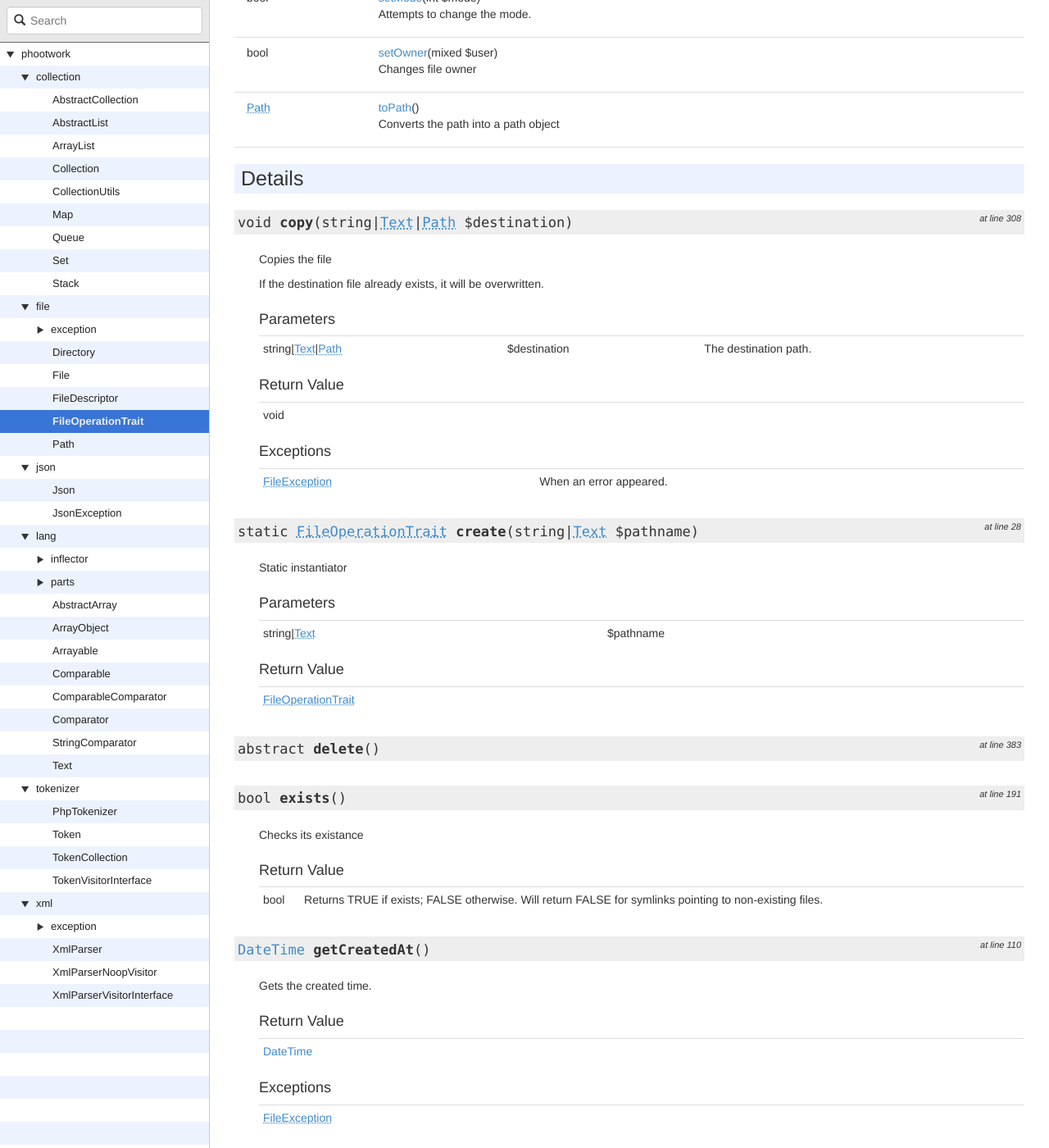
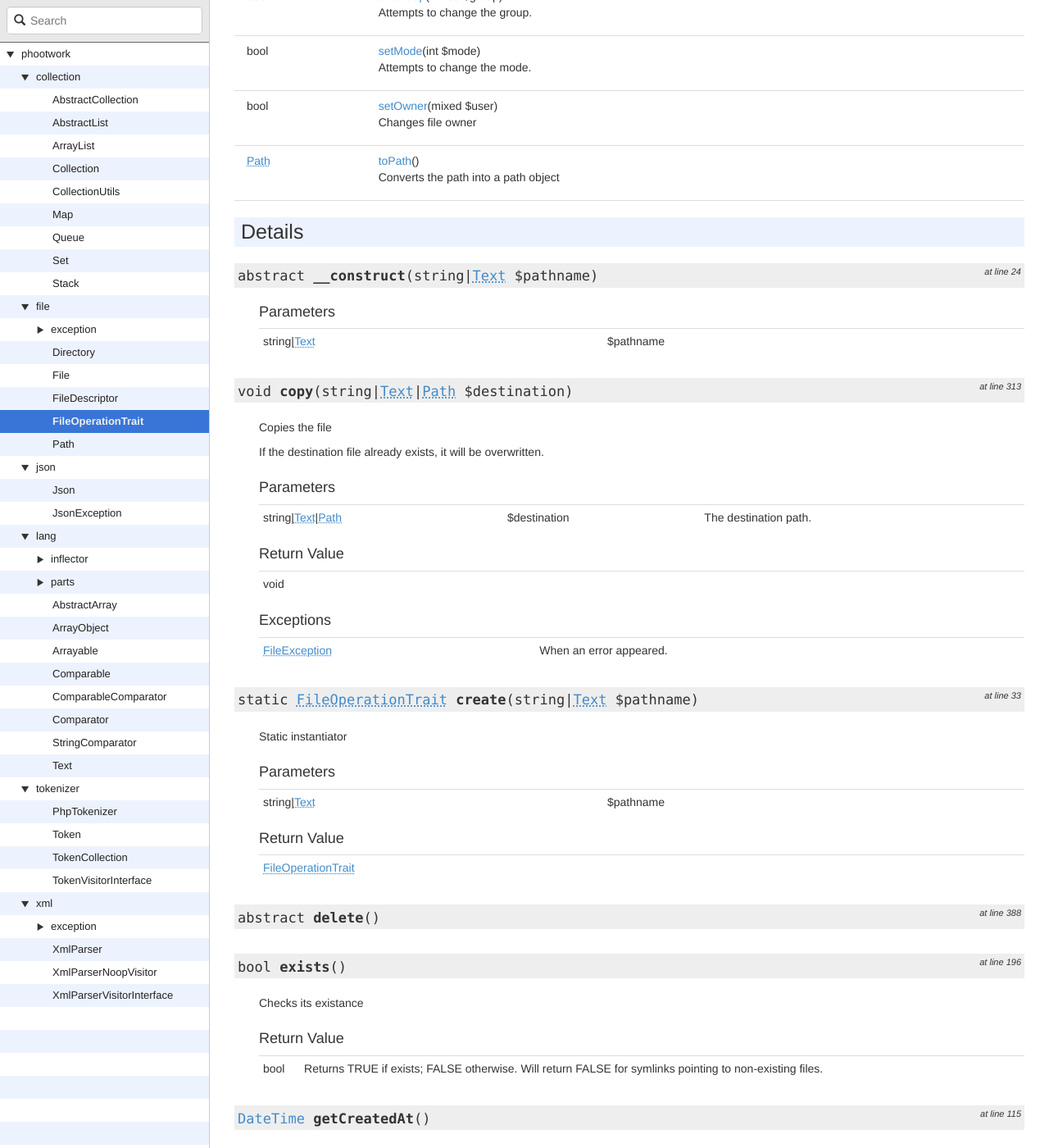
Before and after one commit to phootwork/phootwork.github.io, a Jekyll site: the page api/phootwork/file/FileOperationTrait.html, which Jekyll copies as it is, in a window 1280 px wide and 1400 px high, scrolled down 1843 px. Shown: the whole window at 82% size. Built offline with Jekyll 4.4.1, drawn with Linux system fonts in a browser that asks for light colours; some of the changed text lies outside the part shown.

```diff
--- a/api/phootwork/file/FileOperationTrait.html
+++ b/api/phootwork/file/FileOperationTrait.html
@@ -92,6 +92,17 @@
             <h2>Methods</h2>
 
             <div class="container-fluid underlined">
+                    <div class="row">
+                <div class="col-md-2 type">
+
+                </div>
+                <div class="col-md-8 type">
+                    <a href="#method___construct">__construct</a>(string|<a href="../../phootwork/lang/Text.html"><abbr title="phootwork\lang\Text">Text</abbr></a> $pathname)
+
+                                            <p class="no-description">No description</p>
+                                    </div>
+                <div class="col-md-2"></div>
+            </div>
                     <div class="row">
                 <div class="col-md-2 type">
                     void
@@ -360,8 +371,37 @@
 
             <div id="method-details">
                     <div class="method-item">
+                    <h3 id="method___construct">
+        <div class="location">at         line 24</div>
+        <code>    abstract
+    <strong>__construct</strong>(string|<a href="../../phootwork/lang/Text.html"><abbr title="phootwork\lang\Text">Text</abbr></a> $pathname)
+        </code>
+    </h3>
+    <div class="details">
+
+
+
+                <div class="tags">
+                            <h4>Parameters</h4>
+
+                    <table class="table table-condensed">
+                    <tr>
+                <td>string|<a href="../../phootwork/lang/Text.html"><abbr title="phootwork\lang\Text">Text</abbr></a></td>
+                <td>$pathname</td>
+                <td></td>
+            </tr>
+            </table>
+
+
+
+
+                    </div>
+    </div>
+
+            </div>
+                    <div class="method-item">
                     <h3 id="method_copy">
-        <div class="location">at         line 308</div>
+        <div class="location">at         line 313</div>
         <code>                    void
     <strong>copy</strong>(string|<a href="../../phootwork/lang/Text.html"><abbr title="phootwork\lang\Text">Text</abbr></a>|<a href="../../phootwork/file/Path.html"><abbr title="phootwork\file\Path">Path</abbr></a> $destination)
         </code>
@@ -410,7 +450,7 @@
             </div>
                     <div class="method-item">
                     <h3 id="method_create">
-        <div class="location">at         line 28</div>
+        <div class="location">at         line 33</div>
         <code>        static            <a href="../../phootwork/file/FileOperationTrait.html"><abbr title="phootwork\file\FileOperationTrait">FileOperationTrait</abbr></a>
     <strong>create</strong>(string|<a href="../../phootwork/lang/Text.html"><abbr title="phootwork\lang\Text">Text</abbr></a> $pathname)
         </code>
@@ -450,7 +490,7 @@
             </div>
                     <div class="method-item">
                     <h3 id="method_delete">
-        <div class="location">at         line 383</div>
+        <div class="location">at         line 388</div>
         <code>    abstract
     <strong>delete</strong>()
         </code>
@@ -469,7 +509,7 @@
             </div>
                     <div class="method-item">
                     <h3 id="method_exists">
-        <div class="location">at         line 191</div>
+        <div class="location">at         line 196</div>
         <code>                    bool
     <strong>exists</strong>()
         </code>
@@ -500,7 +540,7 @@
             </div>
                     <div class="method-item">
                     <h3 id="method_getCreatedAt">
-        <div class="location">at         line 110</div>
+        <div class="location">at         line 115</div>
         <code>                    <a target="_blank" href="http://php.net/DateTime">DateTime</a>
     <strong>getCreatedAt</strong>()
         </code>
@@ -539,7 +579,7 @@
             </div>
                     <div class="method-item">
                     <h3 id="method_getDirname">
-        <div class="location">at         line 62</div>
+        <div class="location">at         line 67</div>
         <code>                    <a href="../../phootwork/lang/Text.html"><abbr title="phootwork\lang\Text">Text</abbr></a>
     <strong>getDirname</strong>()
         </code>
@@ -569,7 +609,7 @@
             </div>
                     <div class="method-item">
                     <h3 id="method_getExtension">
-        <div class="location">at         line 44</div>
+        <div class="location">at         line 49</div>
         <code>                    <a href="../../phootwork/lang/Text.html"><abbr title="phootwork\lang\Text">Text</abbr></a>
     <strong>getExtension</strong>()
         </code>
@@ -599,7 +639,7 @@
             </div>
                     <div class="method-item">
                     <h3 id="method_getFilename">
-        <div class="location">at         line 53</div>
+        <div class="location">at         line 58</div>
         <code>                    <a href="../../phootwork/lang/Text.html"><abbr title="phootwork\lang\Text">Text</abbr></a>
     <strong>getFilename</strong>()
         </code>
@@ -629,7 +669,7 @@
             </div>
                     <div class="method-item">
                     <h3 id="method_getGroup">
-        <div class="location">at         line 157</div>
+        <div class="location">at         line 162</div>
         <code>                    int|null
     <strong>getGroup</strong>()
         </code>
@@ -659,7 +699,7 @@
             </div>
                     <div class="method-item">
                     <h3 id="method_getInode">
-        <div class="location">at         line 146</div>
+        <div class="location">at         line 151</div>
         <code>                    int|null
     <strong>getInode</strong>()
         </code>
@@ -689,7 +729,7 @@
             </div>
                     <div class="method-item">
                     <h3 id="method_getLastAccessedAt">
-        <div class="location">at         line 91</div>
+        <div class="location">at         line 96</div>
         <code>                    <a target="_blank" href="http://php.net/DateTime">DateTime</a>
     <strong>getLastAccessedAt</strong>()
         </code>
@@ -728,7 +768,7 @@
             </div>
                     <div class="method-item">
                     <h3 id="method_getLinkTarget">
-        <div class="location">at         line 238</div>
+        <div class="location">at         line 243</div>
         <code>                    <abbr title="phootwork\file\phootwork\file\Path">Path</abbr>|null
     <strong>getLinkTarget</strong>()
         </code>
@@ -769,7 +809,7 @@
             </div>
                     <div class="method-item">
                     <h3 id="method_getModifiedAt">
-        <div class="location">at         line 129</div>
+        <div class="location">at         line 134</div>
         <code>                    <a target="_blank" href="http://php.net/DateTime">DateTime</a>
     <strong>getModifiedAt</strong>()
         </code>
@@ -808,7 +848,7 @@
             </div>
                     <div class="method-item">
                     <h3 id="method_getOwner">
-        <div class="location">at         line 168</div>
+        <div class="location">at         line 173</div>
         <code>                    int|null
     <strong>getOwner</strong>()
         </code>
@@ -838,7 +878,7 @@
             </div>
                     <div class="method-item">
                     <h3 id="method_getPathname">
-        <div class="location">at         line 71</div>
+        <div class="location">at         line 76</div>
         <code>                    <a href="../../phootwork/lang/Text.html"><abbr title="phootwork\lang\Text">Text</abbr></a>
     <strong>getPathname</strong>()
         </code>
@@ -868,7 +908,7 @@
             </div>
                     <div class="method-item">
                     <h3 id="method_getPermissions">
-        <div class="location">at         line 181</div>
+        <div class="location">at         line 186</div>
         <code>                    int
     <strong>getPermissions</strong>()
         </code>
@@ -900,7 +940,7 @@
             </div>
                     <div class="method-item">
                     <h3 id="method_isExecutable">
-        <div class="location">at         line 200</div>
+        <div class="location">at         line 205</div>
         <code>                    bool
     <strong>isExecutable</strong>()
         </code>
@@ -930,7 +970,7 @@
             </div>
                     <div class="method-item">
                     <h3 id="method_isLink">
-        <div class="location">at         line 227</div>
+        <div class="location">at         line 232</div>
         <code>                    bool
     <strong>isLink</strong>()
         </code>
@@ -960,7 +1000,7 @@
             </div>
                     <div class="method-item">
                     <h3 id="method_isReadable">
-        <div class="location">at         line 209</div>
+        <div class="location">at         line 214</div>
         <code>                    bool
     <strong>isReadable</strong>()
         </code>
@@ -990,7 +1030,7 @@
             </div>
                     <div class="method-item">
                     <h3 id="method_isWritable">
-        <div class="location">at         line 218</div>
+        <div class="location">at         line 223</div>
         <code>                    bool
     <strong>isWritable</strong>()
         </code>
@@ -1020,7 +1060,7 @@
             </div>
                     <div class="method-item">
                     <h3 id="method_linkTo">
-        <div class="location">at         line 359</div>
+        <div class="location">at         line 364</div>
         <code>                    void
     <strong>linkTo</strong>(string|<a href="../../phootwork/file/Path.html"><abbr title="phootwork\file\Path">Path</abbr></a>|<a href="../../phootwork/lang/Text.html"><abbr title="phootwork\lang\Text">Text</abbr></a> $destination)
         </code>
@@ -1069,7 +1109,7 @@
             </div>
                     <div class="method-item">
                     <h3 id="method_move">
-        <div class="location">at         line 323</div>
+        <div class="location">at         line 328</div>
         <code>                    void
     <strong>move</strong>(string|<a href="../../phootwork/lang/Text.html"><abbr title="phootwork\lang\Text">Text</abbr></a>|<a href="../../phootwork/file/Path.html"><abbr title="phootwork\file\Path">Path</abbr></a> $destination)
         </code>
@@ -1118,7 +1158,7 @@
             </div>
                     <div class="method-item">
                     <h3 id="method_setGroup">
-        <div class="location">at         line 256</div>
+        <div class="location">at         line 261</div>
         <code>                    bool
     <strong>setGroup</strong>(mixed $group)
         </code>
@@ -1159,7 +1199,7 @@ change the group of a file to any group of which that user is a member.</p>
             </div>
                     <div class="method-item">
                     <h3 id="method_setMode">
-        <div class="location">at         line 277</div>
+        <div class="location">at         line 282</div>
         <code>                    bool
     <strong>setMode</strong>(int $mode)
         </code>
@@ -1218,7 +1258,7 @@ change the group of a file to any group of which that user is a member.</p>
             </div>
                     <div class="method-item">
                     <h3 id="method_setOwner">
-        <div class="location">at         line 290</div>
+        <div class="location">at         line 295</div>
         <code>                    bool
     <strong>setOwner</strong>(mixed $user)
         </code>
@@ -1258,7 +1298,7 @@ change the group of a file to any group of which that user is a member.</p>
             </div>
                     <div class="method-item">
                     <h3 id="method_toPath">
-        <div class="location">at         line 80</div>
+        <div class="location">at         line 85</div>
         <code>                    <a href="../../phootwork/file/Path.html"><abbr title="phootwork\file\Path">Path</abbr></a>
     <strong>toPath</strong>()
         </code>
--- a/api/phootwork/lang/inflector/Inflector.html
+++ b/api/phootwork/lang/inflector/Inflector.html
@@ -311,7 +311,7 @@
             </div>
                     <div class="method-item">
                     <h3 id="method_isSingular">
-        <div class="location">at         line 242</div>
+        <div class="location">at         line 235</div>
         <code>                    bool
     <strong>isSingular</strong>(string $root)
         </code>
--- a/api/sami.js
+++ b/api/sami.js
@@ -148,7 +148,8 @@ window.projectVersion = 'master';
                     {"type": "Method", "fromName": "phootwork\\file\\FileDescriptor", "fromLink": "phootwork/file/FileDescriptor.html", "link": "phootwork/file/FileDescriptor.html#method___toString", "name": "phootwork\\file\\FileDescriptor::__toString", "doc": "&quot;String representation of this file as pathname&quot;"},
 
             {"type": "Trait", "fromName": "phootwork\\file", "fromLink": "phootwork/file.html", "link": "phootwork/file/FileOperationTrait.html", "name": "phootwork\\file\\FileOperationTrait", "doc": "&quot;&quot;"},
-                                                        {"type": "Method", "fromName": "phootwork\\file\\FileOperationTrait", "fromLink": "phootwork/file/FileOperationTrait.html", "link": "phootwork/file/FileOperationTrait.html#method_create", "name": "phootwork\\file\\FileOperationTrait::create", "doc": "&quot;Static instantiator&quot;"},
+                                                        {"type": "Method", "fromName": "phootwork\\file\\FileOperationTrait", "fromLink": "phootwork/file/FileOperationTrait.html", "link": "phootwork/file/FileOperationTrait.html#method___construct", "name": "phootwork\\file\\FileOperationTrait::__construct", "doc": "&quot;&quot;"},
+                    {"type": "Method", "fromName": "phootwork\\file\\FileOperationTrait", "fromLink": "phootwork/file/FileOperationTrait.html", "link": "phootwork/file/FileOperationTrait.html#method_create", "name": "phootwork\\file\\FileOperationTrait::create", "doc": "&quot;Static instantiator&quot;"},
                     {"type": "Method", "fromName": "phootwork\\file\\FileOperationTrait", "fromLink": "phootwork/file/FileOperationTrait.html", "link": "phootwork/file/FileOperationTrait.html#method_getExtension", "name": "phootwork\\file\\FileOperationTrait::getExtension", "doc": "&quot;Returns the file extensions&quot;"},
                     {"type": "Method", "fromName": "phootwork\\file\\FileOperationTrait", "fromLink": "phootwork/file/FileOperationTrait.html", "link": "phootwork/file/FileOperationTrait.html#method_getFilename", "name": "phootwork\\file\\FileOperationTrait::getFilename", "doc": "&quot;Returns the filename&quot;"},
                     {"type": "Method", "fromName": "phootwork\\file\\FileOperationTrait", "fromLink": "phootwork/file/FileOperationTrait.html", "link": "phootwork/file/FileOperationTrait.html#method_getDirname", "name": "phootwork\\file\\FileOperationTrait::getDirname", "doc": "&quot;Gets the path without filename&quot;"},
@@ -354,7 +355,9 @@ window.projectVersion = 'master';
                                                         {"type": "Method", "fromName": "phootwork\\lang\\parts\\EachPart", "fromLink": "phootwork/lang/parts/EachPart.html", "link": "phootwork/lang/parts/EachPart.html#method_each", "name": "phootwork\\lang\\parts\\EachPart::each", "doc": "&quot;Iterates the array and calls the callback function with the current item as parameter&quot;"},
 
             {"type": "Trait", "fromName": "phootwork\\lang\\parts", "fromLink": "phootwork/lang/parts.html", "link": "phootwork/lang/parts/IndexFindersPart.html", "name": "phootwork\\lang\\parts\\IndexFindersPart", "doc": "&quot;&quot;"},
-                                                        {"type": "Method", "fromName": "phootwork\\lang\\parts\\IndexFindersPart", "fromLink": "phootwork/lang/parts/IndexFindersPart.html", "link": "phootwork/lang/parts/IndexFindersPart.html#method_indexOf", "name": "phootwork\\lang\\parts\\IndexFindersPart::indexOf", "doc": "&quot;Returns the index of the given element or false if the element can&#039;t be found&quot;"},
+                                                        {"type": "Method", "fromName": "phootwork\\lang\\parts\\IndexFindersPart", "fromLink": "phootwork/lang/parts/IndexFindersPart.html", "link": "phootwork/lang/parts/IndexFindersPart.html#method_find", "name": "phootwork\\lang\\parts\\IndexFindersPart::find", "doc": "&quot;&quot;"},
+                    {"type": "Method", "fromName": "phootwork\\lang\\parts\\IndexFindersPart", "fromLink": "phootwork/lang/parts/IndexFindersPart.html", "link": "phootwork/lang/parts/IndexFindersPart.html#method_findLast", "name": "phootwork\\lang\\parts\\IndexFindersPart::findLast", "doc": "&quot;&quot;"},
+                    {"type": "Method", "fromName": "phootwork\\lang\\parts\\IndexFindersPart", "fromLink": "phootwork/lang/parts/IndexFindersPart.html", "link": "phootwork/lang/parts/IndexFindersPart.html#method_indexOf", "name": "phootwork\\lang\\parts\\IndexFindersPart::indexOf", "doc": "&quot;Returns the index of the given element or false if the element can&#039;t be found&quot;"},
                     {"type": "Method", "fromName": "phootwork\\lang\\parts\\IndexFindersPart", "fromLink": "phootwork/lang/parts/IndexFindersPart.html", "link": "phootwork/lang/parts/IndexFindersPart.html#method_findLastIndex", "name": "phootwork\\lang\\parts\\IndexFindersPart::findLastIndex", "doc": "&quot;Searches the array with a given callback and returns the index for the last element if found.&quot;"},
                     {"type": "Method", "fromName": "phootwork\\lang\\parts\\IndexFindersPart", "fromLink": "phootwork/lang/parts/IndexFindersPart.html", "link": "phootwork/lang/parts/IndexFindersPart.html#method_findIndex", "name": "phootwork\\lang\\parts\\IndexFindersPart::findIndex", "doc": "&quot;Searches the array with a given callback and returns the index for the first element if found.&quot;"},
 
```
Also changed, not shown: api/doc-index.html (+5 -2 lines), api/phootwork/collection/AbstractCollection.html (+2 -11 lines), api/phootwork/lang/parts/IndexFindersPart.html (+83 -3 lines), 1 other file.
